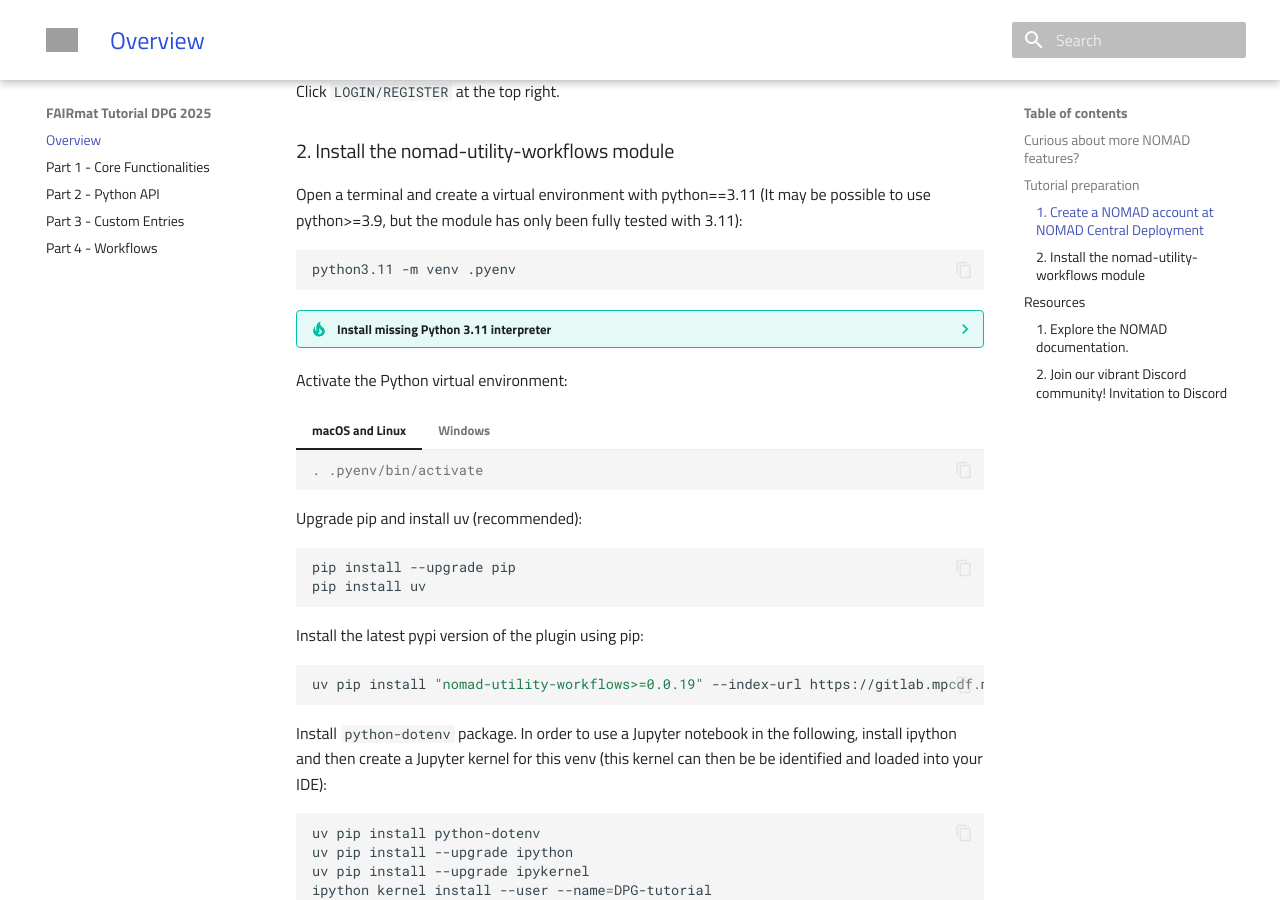
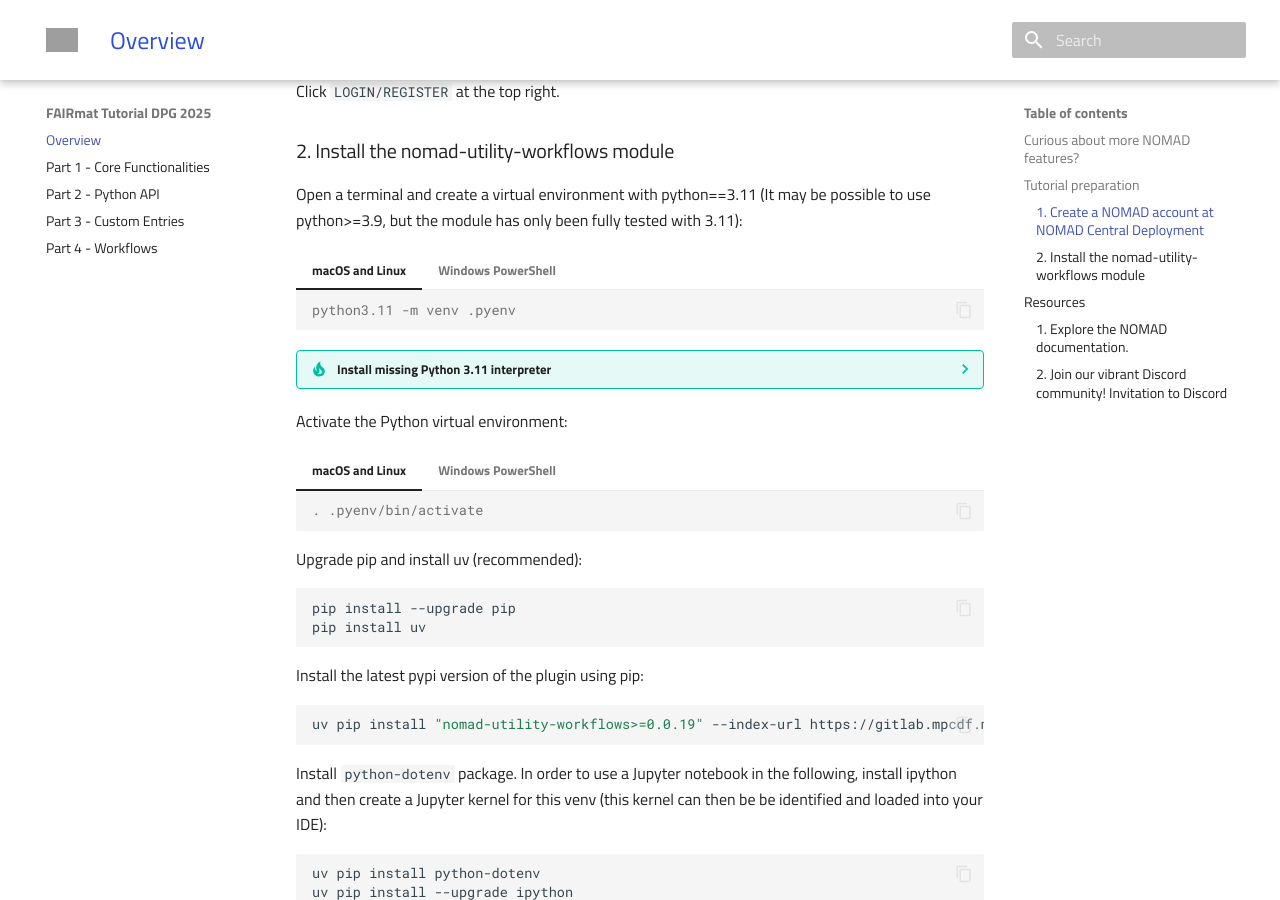
Before and after one commit to FAIRmat-NFDI/nomad-tutorial-workflows, an MkDocs documentation site: the page built from docs/index.md, in a window 1280 px wide and 900 px high, scrolled down 898 px. Built offline with MkDocs 1.6.1 and Material for MkDocs 9.7.7, drawn with Linux system fonts in a browser that asks for light colours; nearby versions of some CDN libraries; library files that are not in the unit come from our copies; grey boxes are pictures that could not be loaded.

````diff
--- a/docs/index.md
+++ b/docs/index.md
@@ -21,9 +21,17 @@ Click `LOGIN/REGISTER` at the top right.
 
 Open a terminal and create a virtual environment with python==3.11 (It may be possible to use python>=3.9, but the module has only been fully tested with 3.11):
 
-```sh
-python3.11 -m venv .pyenv
-```
+=== "macOS and Linux"
+
+    ```console
+    python3.11 -m venv .pyenv
+    ```
+
+=== "Windows PowerShell"
+
+    ```console
+    py -3.11 -m venv .pyenv
+    ```
 
 ??? tip "Install missing Python 3.11 interpreter"
     To install Python 3.11 interpreter:
@@ -43,7 +51,7 @@ python3.11 -m venv .pyenv
     ```console
     brew install python@3.11
     ```
-    === "Windows"
+    === "Windows PowerShell"
     Download the installer from the [official Python website](https://www.python.org/downloads/release/python-3110/) and run it.
     Make sure to check the box that says "Add Python 3.11 to PATH" during installation.
 
@@ -55,7 +63,7 @@ Activate the Python virtual environment:
     . .pyenv/bin/activate
     ```
 
-=== "Windows"
+=== "Windows PowerShell"
 
     ```console
     .pyenv\Scripts\activate
````
